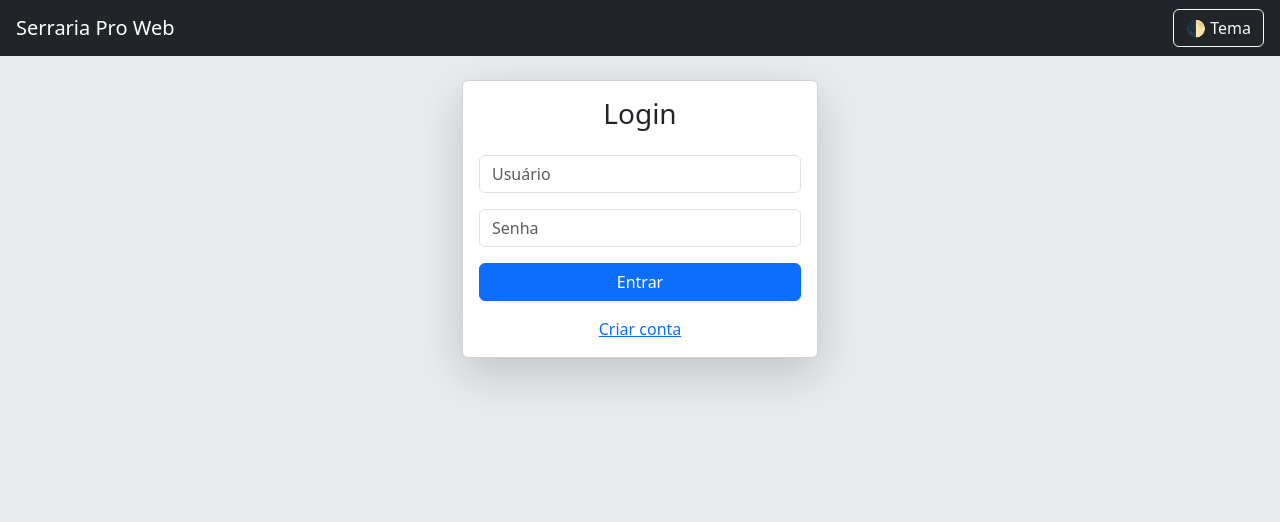
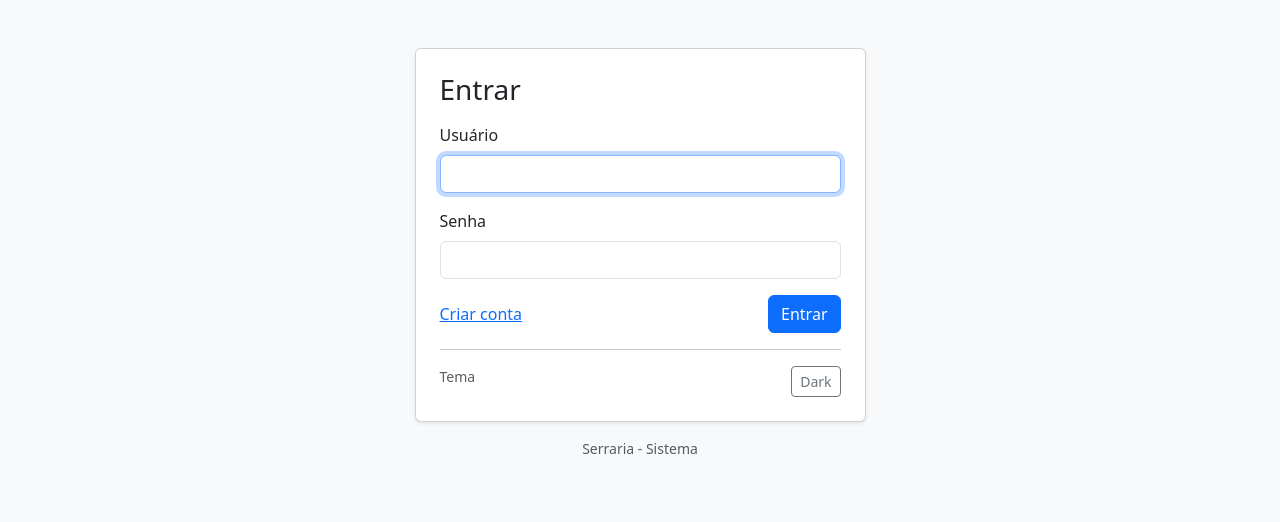
Before and after one commit to clebersondcamargo-cmyk/serraria-pro-web, a Flask app: page /login in a window 1280 px wide. Shown: the top 522 px of the page. Run offline with Flask 3, Linux system fonts and the light colour scheme.

Commit message:
Update login.html

```diff
--- a/templates/login.html
+++ b/templates/login.html
@@ -1,28 +1,79 @@
-{% extends "base.html" %}
-{% block content %}
+<!doctype html>
+<html lang="pt-BR">
+  <head>
+    <meta charset="utf-8" />
+    <meta name="viewport" content="width=device-width, initial-scale=1" />
+    <title>Login - Serraria</title>
 
-<div class="row justify-content-center">
-  <div class="col-md-4">
+    <!-- Bootstrap (CDN) -->
+    <link href="https://cdn.jsdelivr.net/npm/bootstrap@5.3.3/dist/css/bootstrap.min.css" rel="stylesheet">
+    <link rel="stylesheet" href="/static/style.css">
+  </head>
+  <body class="bg-light">
+    <div class="container py-5">
+      <div class="row justify-content-center">
+        <div class="col-md-6 col-lg-5">
+          <div class="card shadow-sm">
+            <div class="card-body p-4">
+              <h3 class="card-title mb-3">Entrar</h3>
 
-    <div class="card shadow-lg">
-      <div class="card-body">
-        <h3 class="text-center mb-4">Login</h3>
+              {% if error %}
+                <div class="alert alert-danger" role="alert">{{ error }}</div>
+              {% endif %}
 
-        <form method="POST">
-          <input class="form-control mb-3" name="username" placeholder="Usuário" required>
-          <input class="form-control mb-3" type="password" name="password" placeholder="Senha" required>
+              <form method="post" action="/login">
+                <div class="mb-3">
+                  <label for="username" class="form-label">Usuário</label>
+                  <input name="username" id="username" class="form-control" required autofocus>
+                </div>
+                <div class="mb-3">
+                  <label for="password" class="form-label">Senha</label>
+                  <input name="password" id="password" type="password" class="form-control" required>
+                </div>
 
-          <button class="btn btn-primary w-100">Entrar</button>
-        </form>
+                <div class="d-flex justify-content-between align-items-center mb-3">
+                  <div>
+                    <a href="/register">Criar conta</a>
+                  </div>
+                  <div>
+                    <button class="btn btn-primary">Entrar</button>
+                  </div>
+                </div>
+              </form>
 
-        <div class="text-center mt-3">
-          <a href="{{ url_for('register') }}">Criar conta</a>
+              <hr>
+              <div class="d-flex justify-content-between">
+                <small class="text-muted">Tema</small>
+                <div>
+                  <button id="theme-toggle" class="btn btn-sm btn-outline-secondary">Dark</button>
+                </div>
+              </div>
+
+            </div>
+          </div>
+          <p class="text-center mt-3 text-muted small">Serraria - Sistema</p>
         </div>
-
       </div>
     </div>
 
-  </div>
-</div>
-
-{% endblock %}
+    <script>
+      // tema escuro simples usando localStorage
+      const toggleBtn = document.getElementById("theme-toggle");
+      function applyTheme() {
+        const t = localStorage.getItem("theme") || "light";
+        document.documentElement.setAttribute("data-theme", t);
+        if (t === "dark") {
+          toggleBtn.textContent = "Light";
+        } else {
+          toggleBtn.textContent = "Dark";
+        }
+      }
+      toggleBtn.addEventListener("click", () => {
+        const current = localStorage.getItem("theme") || "light";
+        localStorage.setItem("theme", current === "light" ? "dark" : "light");
+        applyTheme();
+      });
+      applyTheme();
+    </script>
+  </body>
+</html>
```
